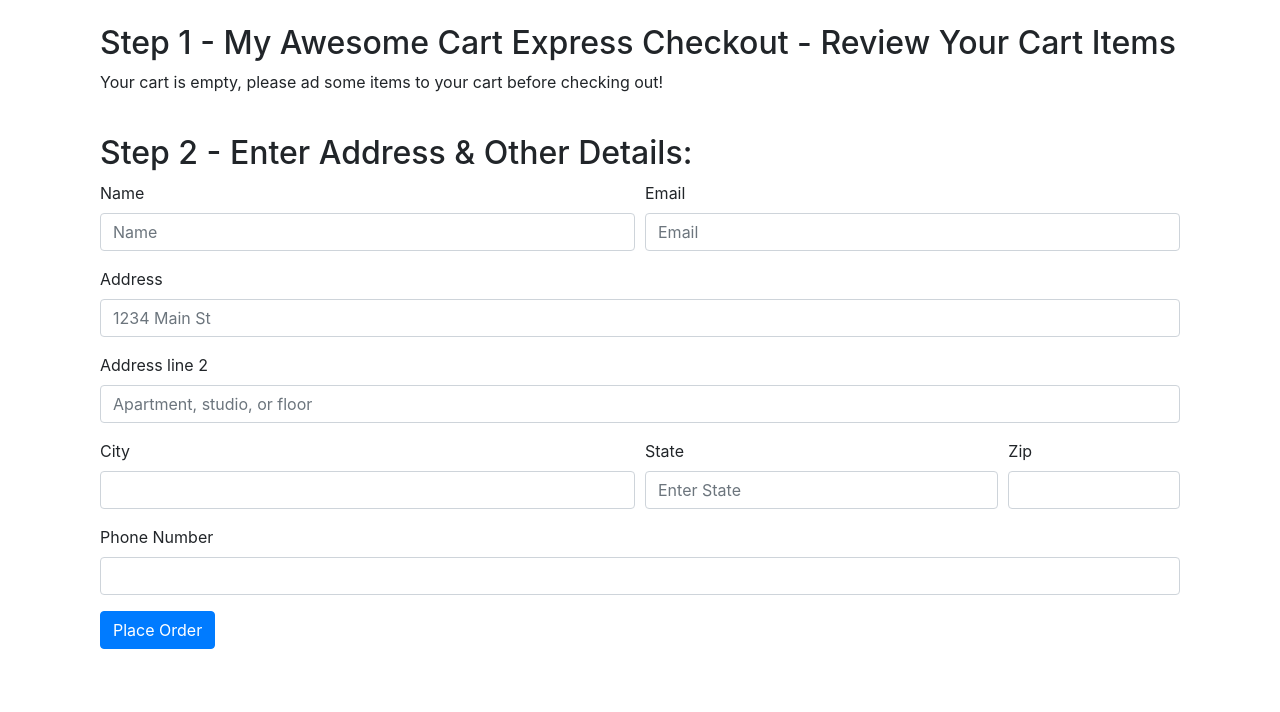
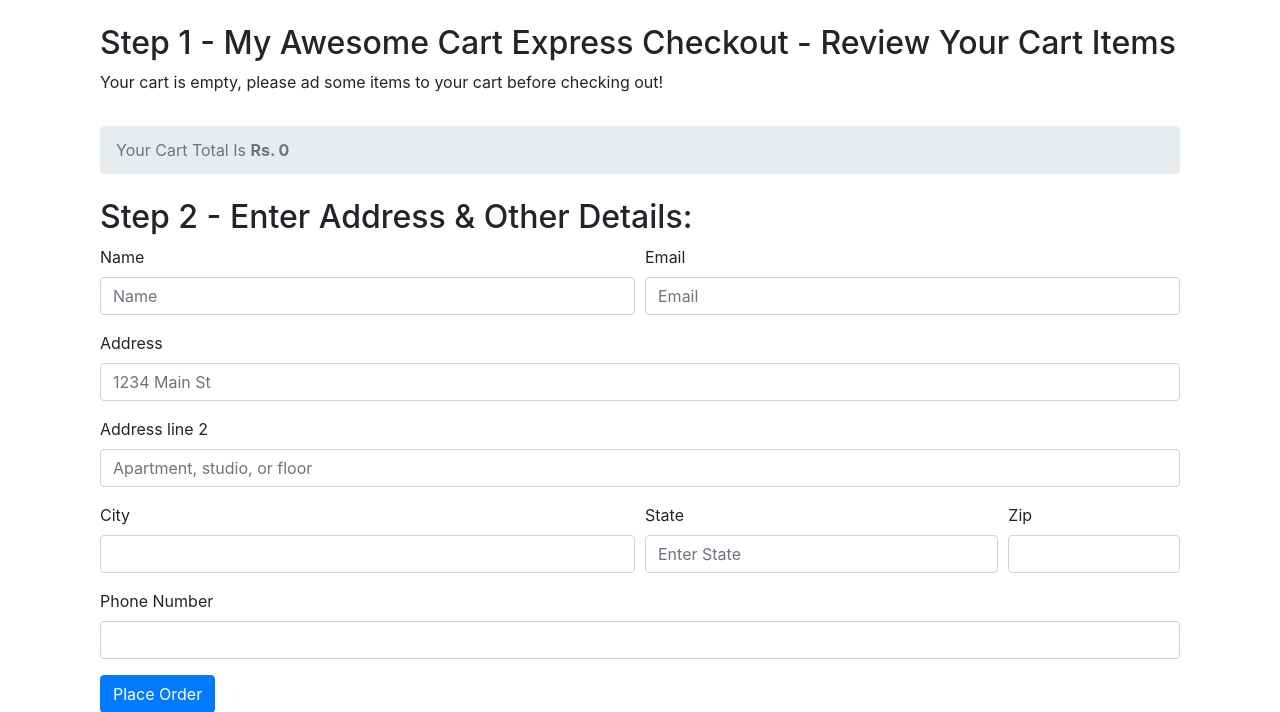
Before and after one commit to RitikVishvakarma/Djang_Ecommerce, a Django app: page /shop/checkout/ in a window 1280 px wide. Shown: the part 56-768 px from the top of the page. Run offline with Django 3.2, Linux system fonts and the light colour scheme; some libraries are stand-ins or nearby versions.

Commit message:
Displaying product Price on home page and total on checkout page

```diff
--- a/shop/templates/shop/checkout.html
+++ b/shop/templates/shop/checkout.html
@@ -5,6 +5,11 @@
         <div>
             <ul class="list-group" id="items">
             </ul>
+            <nav aria-label="breadcrumb">
+                <ol class="breadcrumb mt-3">
+                    <li class="breadcrumb-item active" aria-current="page">Your Cart Total Is <b>Rs. <span id="totalPrice"></span></b></li>
+                </ol>
+            </nav>
         </div>
     </div>
     <div class="col my-4">
@@ -59,7 +64,8 @@
     } else {
         cart = JSON.parse(localStorage.getItem('cart'));
     }
-    sum = 0;
+    var sum = 0;
+    var totalPrice = 0;
     if ($.isEmptyObject(cart)) {
         mystr = `<p>Your cart is empty, please ad some items to your cart before checking out!</p>`
         $('#items').append(mystr);
@@ -67,15 +73,19 @@
         for (item in cart) {
             let name = cart[item][1];
             let qty = cart[item][0];
+            let itemPrice = cart[item][2];
             sum = sum + qty;
+            totalPrice = totalPrice + qty* itemPrice
             mystr = `<li class="list-group-item d-flex justify-content-between align-items-center">
                     ${name}
                     <span class="badge badge-primary badge-pill">${qty}</span>
                 </li>`
             $('#items').append(mystr);
         }
+
     }
     document.getElementById('cart').innerHTML = sum
+    document.getElementById('totalPrice').innerHTML = totalPrice
     $('#itemsJson').val(JSON.stringify(cart));
     {% if thank %}
     alert("Thanks for ordering with us. Your order id is {{id}}. Use it to track your order using our order tracker")
--- a/shop/templates/shop/index.html
+++ b/shop/templates/shop/index.html
@@ -65,6 +65,7 @@
                           <div class="card-body">
                               <h5 class="card-title" id="namepr{{i.id}}">{{i.product_name}}</h5>
                               <p class="card-text">{{i.des|slice:"0:53"}}...</p>
+                              <h4 class="card-title">Price: <span id="pricepr{{i.id}}">{{i.price}}</span></h4>
                               <span id="divpr{{i.id}}" class="divpr">
                               <button id="pr{{i.id}}" class="btn btn-primary cart">Add to Cart</button>
                               </span>
@@ -111,7 +112,8 @@ $('.divpr').on('click', 'button.cart', function() {
     } else {
         qty = 1;
         name = document.getElementById('name'+idstr).innerHTML
-        cart[idstr] = [qty, name];
+        price = document.getElementById('price'+idstr).innerHTML
+        cart[idstr] = [qty, name, parseInt(price)];
 
     }
     updateCart(cart);
--- a/shop/views.py
+++ b/shop/views.py
@@ -41,7 +41,7 @@ def tracker(request):
                 updates = []
                 for item in update:
                     updates.append({'text': item.update_desc, 'time': item.timestamp})
-                    response = json.dumps(updates, default=str)
+                    response = json.dumps([updates, order[0].items_json], default=str)
                 return HttpResponse(response)
             else:
                 return HttpResponse('{}')
```
Also changed, not shown: shop/templates/shop/tracker.html (+25 -3 lines).
